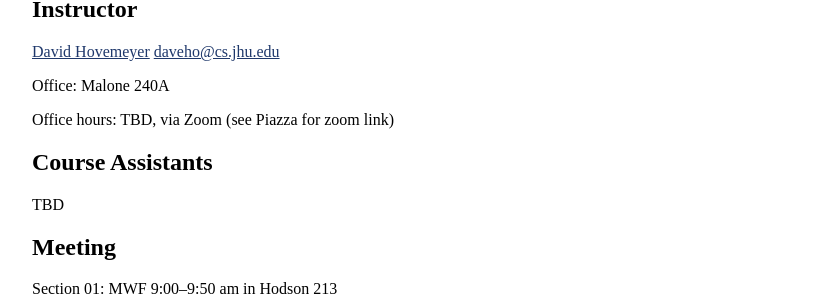
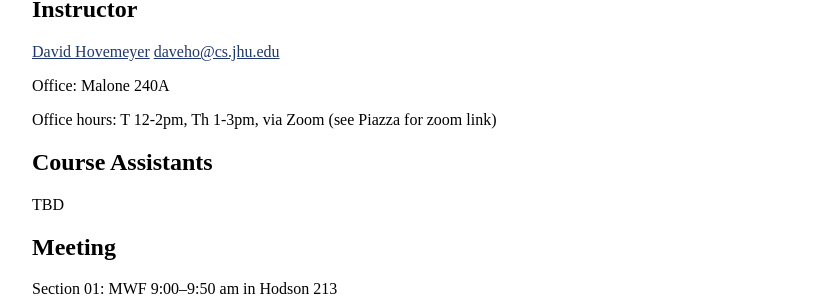
Before and after one commit to jhucsf/spring2022, a Jekyll site: the page built from syllabus.md, in a window 1280 px wide and 900 px high. Shown: the part 340-643 px from the top of the window, without its empty margins (224-1055 px from the left). Built offline with Jekyll 4.4.1, drawn with Linux system fonts in a browser that asks for light colours.

Commit message:
indicate office hours

```diff
--- a/syllabus.md
+++ b/syllabus.md
@@ -19,7 +19,7 @@ Any updates will be mentioned in class and on Piazza.
 
 Office: Malone 240A
 
-Office hours: TBD, via Zoom (see Piazza for zoom link)
+Office hours: T 12-2pm, Th 1-3pm, via Zoom (see Piazza for zoom link)
 
 ## Course Assistants
 
```
